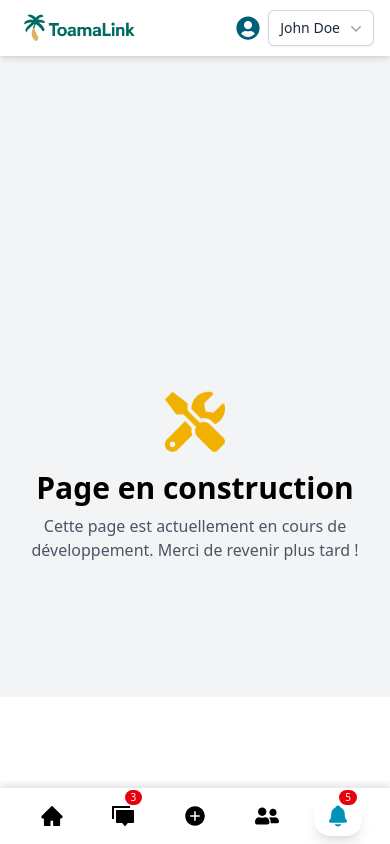
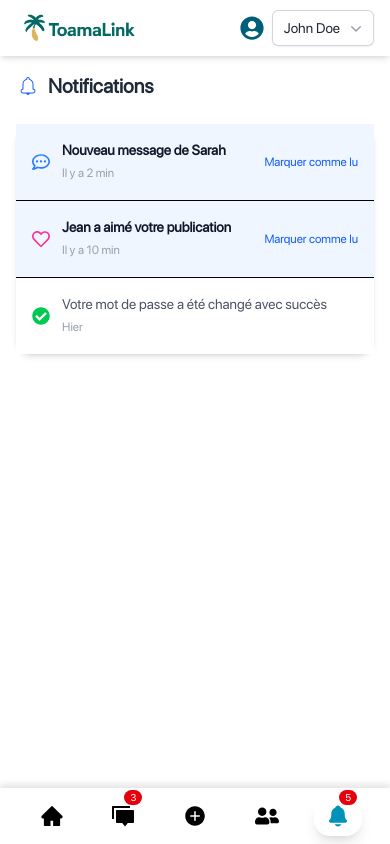
Before and after one commit to NambinintsoaReflet/toamalink-V1, a React (Vite) app: page /notifications in a window 390 px wide. Built offline with nearby package versions, Linux system fonts and the light colour scheme.

Commit message:
Ajout message et maj responsive

```diff
--- a/src/App.jsx
+++ b/src/App.jsx
@@ -12,6 +12,9 @@ import Welcome from "./Pages/Welcome";
 import Messages from "./Pages/Messages";
 import UnderConstruction from "./Pages/UnderConstruction";
 import EventDetail from "./Components/Events/EventDetail";
+import Expats from "./Pages/Expats";
+import Notifications from "./Pages/Notifications";
+import Discussion from "./Pages/Discussions";
 
 // Importez votre composant ProtectedRoute
 
@@ -36,7 +39,10 @@ function App() {
               {/* Ces routes ne seront accessibles que si l'utilisateur est authentifié */}
               <Route path="/" element={<Layout />}>
                 <Route index element={<Home />} />
-                <Route path="/message" element={<UnderConstruction />} />
+                <Route path="/message" element={<Messages />} />
+                <Route path="/message/:id" element={<Discussion />} />
+                  <Route path="/notifications" element={<Notifications />} />
+                <Route path="/expats" element={<Expats />} />
                 <Route path="/events/:id" element={<EventDetail />} />
                 <Route path="/*" element={<UnderConstruction />} />
               </Route>
--- a/src/Components/PersonList.jsx
+++ b/src/Components/PersonList.jsx
@@ -1,5 +1,9 @@
 import React, { useState } from "react";
 import pdp from "../assets/pexels-no-name-14543-66997.jpg"; // Exemple d'image de profil
+import { FaWhatsapp } from "react-icons/fa";
+import { RiMessage2Line } from "react-icons/ri";
+import { IoMailUnreadOutline } from "react-icons/io5";
+import { LiaUserFriendsSolid } from "react-icons/lia";
 
 const PersonList = () => {
   // Données de personnes simulées (vous les récupéreriez normalement depuis une API)
@@ -25,7 +29,10 @@ const PersonList = () => {
 
   return (
     <div className="container mx-auto">
-      <h2 className="text-2xl font-bold mb-4">Liste des personnes</h2>
+      {/* <h1 className="text-3xl font-bold mb-2">Expats</h1> */}
+      <h1 className="text-xl font-bold text-gray-800 flex items-center gap-2 mb-4">
+        <LiaUserFriendsSolid className="text-blue-600 text-2xl" /> Expats
+      </h1>
       <ul className="space-y-4">
         {people.map((person) => (
           <li
@@ -40,12 +47,20 @@ const PersonList = () => {
               />
               <span className="text-base font-medium">{person.name}</span>
             </div>
-            <button
-              onClick={() => handleSendMessage(person.name)}
+            <div className="flex items-center space-x-2">
+              <FaWhatsapp className="w-7 h-7 p-1 rounded-2xl text-emerald-600 bg-gray-200 hover:bg-emerald-600 hover:text-white cursor-pointer" />
+              <RiMessage2Line
+                onClick={() => handleSendMessage(person.name)}
+                className="w-7 h-7 p-1 rounded-2xl text-emerald-600 bg-gray-200 hover:bg-emerald-600 hover:text-white cursor-pointer"
+              />
+              <IoMailUnreadOutline className="w-7 h-7 p-1 rounded-2xl text-emerald-600 bg-gray-200 hover:bg-emerald-600 hover:text-white cursor-pointer" />
+            </div>
+            {/* <button
+
               className="px-4 py-2 text-sm cursor-pointer font-semibold text-white bg-blue-500 rounded-full hover:bg-blue-600 transition-colors duration-200"
             >
               message
-            </button>
+            </button> */}
           </li>
         ))}
       </ul>
--- a/src/Data/Menu.jsx
+++ b/src/Data/Menu.jsx
@@ -47,7 +47,7 @@ export const NavWeb = [
     nb: 3, // Example message count
   },
   {
-    href: "/messages",
+    href: "/notifications",
     label: "Notifications",
     icon: <IoNotifications className="text-2xl mr-2" />,
     nb: 5, // Example notification count
--- /dev/null
+++ b/src/Pages/Discussions.jsx
@@ -0,0 +1,99 @@
+import React, { useState, useRef, useEffect } from "react";
+import { CiPaperplane } from "react-icons/ci";
+import { useParams, useNavigate } from "react-router-dom";
+
+export default function Discussion() {
+  const { id } = useParams();
+  const navigate = useNavigate();
+
+  const users = {
+    1: "Sarah",
+    2: "Jean",
+    3: "Lisa",
+  };
+
+  const [messages, setMessages] = useState([
+    { id: 1, sender: "Sarah", text: "Salut ! Comment tu vas ?" },
+    { id: 2, sender: "Moi", text: "Très bien merci, et toi ?" },
+    { id: 3, sender: "Sarah", text: "Je vais super ! Tu fais quoi de beau ?" },
+  ]);
+
+  const [newMessage, setNewMessage] = useState("");
+
+  const messagesEndRef = useRef(null);
+
+  const scrollToBottom = () => {
+    messagesEndRef.current?.scrollIntoView({ behavior: "smooth" });
+  };
+
+  useEffect(() => {
+    scrollToBottom();
+  }, [messages]);
+
+  const sendMessage = () => {
+    if (newMessage.trim() !== "") {
+      setMessages([...messages, { id: Date.now(), sender: "Moi", text: newMessage }]);
+      setNewMessage("");
+    }
+  };
+
+  // Gérer la touche Enter
+  const handleKeyPress = (e) => {
+    if (e.key === "Enter") {
+      e.preventDefault(); // empêche le saut de ligne
+      sendMessage();
+    }
+  };
+
+  return (
+    <div className="min-h-full flex flex-col">
+      {/* Header */}
+      <div className="p-4 bg-white shadow flex items-center justify-between">
+        <button onClick={() => navigate(-1)} className="text-sm text-blue-600">
+          ← Retour
+        </button>
+        <h2 className="font-semibold text-gray-800">{users[id]}</h2>
+        <span className="text-xs text-gray-400">En ligne</span>
+      </div>
+
+      {/* Zone de discussion */}
+      <div className="p-4 flex-1 max-h-[70vh] overflow-y-auto no-scrollbar space-y-3">
+        {messages.map((m) => (
+          <div
+            key={m.id}
+            className={`flex ${m.sender === "Moi" ? "justify-end" : "justify-start"}`}
+          >
+            <div
+              className={`px-4 py-2 rounded-2xl max-w-xs text-sm ${
+                m.sender === "Moi"
+                  ? "bg-blue-500 text-white"
+                  : "bg-gray-200 text-gray-800"
+              }`}
+            >
+              {m.text}
+            </div>
+          </div>
+        ))}
+        <div ref={messagesEndRef} />
+      </div>
+
+      {/* Zone de saisie */}
+      <div className="p-3 bg-white flex items-center gap-2 border-t">
+        <input
+          type="text"
+          value={newMessage}
+          onChange={(e) => setNewMessage(e.target.value)}
+          onKeyDown={handleKeyPress} // ← gestion Enter
+          placeholder="Écrire un message..."
+          className="flex-1 px-4 py-2 rounded-full border border-gray-300 focus:outline-none focus:ring-2 focus:ring-blue-500"
+        />
+        <button
+          onClick={sendMessage}
+          className="p-3 bg-blue-500 text-white rounded-full hover:bg-blue-600 transition"
+        >
+          <CiPaperplane className="text-xl" />
+        </button>
+      </div>
+    </div>
+  );
+}
--- /dev/null
+++ b/src/Pages/Expats.jsx
@@ -0,0 +1,12 @@
+import React from 'react'
+import PersonList from '../Components/PersonList'
+
+const Expats = () => {
+  return (
+    <div className="container mx-auto p-4">
+      <PersonList />
+    </div>
+  )
+}
+
+export default Expats
--- a/src/Pages/Home.jsx
+++ b/src/Pages/Home.jsx
@@ -3,12 +3,26 @@ import { BsCalendarDate } from "react-icons/bs";
 import { FiUsers } from "react-icons/fi";
 import { MdOutlinePlace } from "react-icons/md";
 import EventList from "../Components/Events/EventList";
+import { CiSearch } from "react-icons/ci";
 
 const Home = () => {
   return (
     <>
       <div className="flex flex-col items-center justify-center bg-gray-100">
-         <EventList />
+        <div className="flex items-center w-full mb-2 mt-4  px-1 py-2 shadow-sm bg-white justify-end">
+          <div className="flex items-center space-x-2 rounded-sm p-2 max-w-sm border border-gray-300 w-full">
+            <input
+              type="search"
+              placeholder="Rechercher..."
+              className="px-4 w-full focus:outline-none"
+            />
+            <button className="flex items-center justify-center rounded-md hover:text-blue-600 cursor-pointer transition-colors">
+              <CiSearch className="text-gray-500 text-xl" />
+            </button>
+          </div>
+        </div>
+
+        <EventList />
       </div>
     </>
   );
--- a/src/Pages/Layout.jsx
+++ b/src/Pages/Layout.jsx
@@ -12,10 +12,10 @@ const Layout = () => {
   return (
     <>
       <Navbar />
-      <div class="h-[76vh] overflow-hidden mt-14 lg:min-h-screen">
-        <div className="h-full flex justify-center lg:justify-start">
+      <div class="h-[76vh]  overflow-hidden mt-14 lg:min-h-[90vh] mb-2">
+        <div className="h-full flex justify-center lg:justify-start lg:mt-2">
           <aside
-            className={`bg-white mt-1 overflow-hidden hidden transition-all duration-200 h-screen w-80 p-4 ${
+            className={`bg-white mt-1 overflow-hidden  hidden transition-all duration-200 h-screen w-80 p-4 ${
               open ? "block" : "hidden"
             } lg:block fixed lg:p-4`}
           >
@@ -23,10 +23,14 @@ const Layout = () => {
               {NavWeb.map(({ href, label, icon, nb }) => (
                 <li
                   key={href}
-                  className={`flex items-center p-2 px-3 rounded-sm transition-colors ${
-                    pathname === href
+                  className={`flex items-center justify-between p-2 px-3 rounded-sm transition-colors ${
+                    (
+                      href === "/"
+                        ? pathname === href
+                        : pathname.startsWith(href)
+                    )
                       ? "bg-blue-200 text-blue-600"
-                      : " hover:text-blue-600"
+                      : "hover:text-blue-600"
                   }`}
                 >
                   <Link to={href} className="flex">
@@ -41,7 +45,7 @@ const Layout = () => {
             </ul>
           </aside>
 
-          <div class="bg-white lg:ml-80 w-200 no-scrollbar overflow-y-scroll h-full lg:mt-2">
+          <div class="bg-white lg:ml-80 w-200 no-scrollbar overflow-y-scroll h-auto lg:mt-1">
             <Outlet />
           </div>
 
@@ -56,7 +60,7 @@ const Layout = () => {
             <li
               key={href}
               className={`flex flex-col items-center justify-center p-2 px-3 rounded-2xl transition-colors ${
-                pathname === href
+                (href === "/" ? pathname === href : pathname.startsWith(href))
                   ? " text-cyan-600 shadow-lg"
                   : " hover:text-blue-600"
               }`}
--- a/src/Pages/Messages.jsx
+++ b/src/Pages/Messages.jsx
@@ -1,11 +1,44 @@
-import React from 'react'
+import React, { useState } from "react";
+import { CiMail } from "react-icons/ci";
+import { useNavigate } from "react-router-dom";
 
-const Messages = () => {
+export default function Messages() {
+  const navigate = useNavigate();
+  const [conversations] = useState([
+    { id: 1, name: "Sarah", lastMessage: "Salut, comment tu vas ?", time: "2 min", unread: true },
+    { id: 2, name: "Jean", lastMessage: "On se voit demain 👍", time: "10 min", unread: false },
+    { id: 3, name: "Lisa", lastMessage: "Ok, merci pour l’info !", time: "1h", unread: false },
+  ]);
+
   return (
-    <div>
-      <h1>Messages</h1>
+    <div className="container mx-auto p-4">
+      {/* Header */}
+      <div className="flex items-center justify-between mb-6">
+        <h1 className="text-xl font-bold text-gray-800 flex items-center gap-2">
+          <CiMail className="text-blue-600 text-2xl" /> Messages
+        </h1>
+      </div>
+
+      {/* Liste des conversations */}
+      <div className="bg-white rounded-2xl shadow-md divide-y">
+        {conversations.map((c) => (
+          <div
+            key={c.id}
+            onClick={() => navigate(`/message/${c.id}`)}
+            className={`flex justify-between items-center p-4 cursor-pointer hover:bg-gray-50 ${
+              c.unread ? "bg-blue-50" : "bg-white"
+            }`}
+          >
+            <div>
+              <p className={`font-medium ${c.unread ? "text-gray-900" : "text-gray-700"}`}>
+                {c.name}
+              </p>
+              <p className="text-sm text-gray-500 truncate">{c.lastMessage}</p>
+            </div>
+            <div className="text-xs text-gray-400">{c.time}</div>
+          </div>
+        ))}
+      </div>
     </div>
-  )
+  );
 }
-
-export default Messages
--- /dev/null
+++ b/src/Pages/Notifications.jsx
@@ -0,0 +1,93 @@
+import React, { useState } from "react";
+import { CiBellOn } from "react-icons/ci";
+import { FaRegCommentDots, FaRegHeart, FaCheckCircle } from "react-icons/fa";
+
+export default function Notifications() {
+  const [notifications, setNotifications] = useState([
+    {
+      id: 1,
+      type: "message",
+      text: "Nouveau message de Sarah",
+      time: "Il y a 2 min",
+      read: false,
+    },
+    {
+      id: 2,
+      type: "like",
+      text: "Jean a aimé votre publication",
+      time: "Il y a 10 min",
+      read: false,
+    },
+    {
+      id: 3,
+      type: "system",
+      text: "Votre mot de passe a été changé avec succès",
+      time: "Hier",
+      read: true,
+    },
+  ]);
+
+  const markAsRead = (id) => {
+    setNotifications(
+      notifications.map((n) =>
+        n.id === id ? { ...n, read: true } : n
+      )
+    );
+  };
+
+  return (
+    <div className="container mx-auto p-4">
+      {/* Header */}
+      <div className="flex items-center justify-between mb-6">
+        <h1 className="text-xl font-bold text-gray-800 flex items-center gap-2">
+          <CiBellOn className="text-blue-600 text-2xl" /> Notifications
+        </h1>
+      </div>
+
+      {/* Liste */}
+      <div className="bg-white rounded-2xl shadow-md divide-y">
+        {notifications.map((n) => (
+          <div
+            key={n.id}
+            className={`flex items-center justify-between p-4 transition ${
+              n.read ? "bg-white" : "bg-blue-50"
+            }`}
+          >
+            {/* Icône + texte */}
+            <div className="flex items-center gap-3">
+              {n.type === "message" && (
+                <FaRegCommentDots className="text-blue-500 text-lg" />
+              )}
+              {n.type === "like" && (
+                <FaRegHeart className="text-pink-500 text-lg" />
+              )}
+              {n.type === "system" && (
+                <FaCheckCircle className="text-green-500 text-lg" />
+              )}
+              <div>
+                <p
+                  className={`text-sm ${
+                    n.read ? "text-gray-600" : "text-gray-900 font-semibold"
+                  }`}
+                >
+                  {n.text}
+                </p>
+                <span className="text-xs text-gray-400">{n.time}</span>
+              </div>
+            </div>
+
+            {/* Bouton */}
+            {!n.read && (
+              <button
+                onClick={() => markAsRead(n.id)}
+                className="text-xs text-blue-600 hover:underline"
+              >
+                Marquer comme lu
+              </button>
+            )}
+          </div>
+        ))}
+      </div>
+    </div>
+  );
+}
--- a/src/index.css
+++ b/src/index.css
@@ -1,4 +1,16 @@
 @import "tailwindcss";
+
+@font-face {
+  font-family: 'SF Pro';
+  src: url("./assets/font/SFPRODISPLAYREGULAR.OTF") format("opentype");
+}
+
+body{
+  font-family: 'SF Pro', sans-serif;
+  margin: 0;
+  padding: 0;
+  box-sizing: border-box;
+}
 
 .bg-header {
   background-image: url('/src/assets/tamatave.jpg');
```
Also changed, not shown: src/assets/font/SFPRODISPLAYREGULAR.OTF (added).
